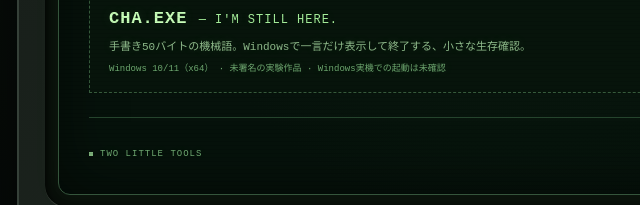
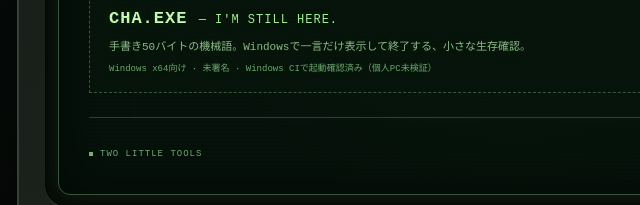
Before and after one commit to tokumaru-labs/tokumaru-labs.github.io, a plain HTML site: page after-hours/index.html in a window 1280 px wide. Shown: the part 1176-1381 px from the top of the page, 123-763 px from the left. Drawn offline with Linux system fonts and the light colour scheme.

Commit message:
docs(cha): record successful Windows CI smoke test and retain local-device caveat

```diff
--- a/after-hours/index.html
+++ b/after-hours/index.html
@@ -41,7 +41,7 @@
             <div>
               <h2 id="cha-artifact-title">CHA.EXE <span>— I'M STILL HERE.</span></h2>
               <p>手書き50バイトの機械語。Windowsで一言だけ表示して終了する、小さな生存確認。</p>
-              <p class="cha-artifact-notice">Windows 10/11（x64） · 未署名の実験作品 · Windows実機での起動は未確認</p>
+              <p class="cha-artifact-notice">Windows x64向け · 未署名 · Windows CIで起動確認済み（個人PC未検証）</p>
             </div>
             <a class="cha-artifact-download" id="cha-exe-download" href="/after-hours/assets/CHA_EXE_Im_Still_Here.zip" download="CHA_EXE_Im_Still_Here.zip">ZIPを入手 <span aria-hidden="true">↓</span></a>
           </div>
```
Also changed, not shown: after-hours/README.md, 1 other file.
